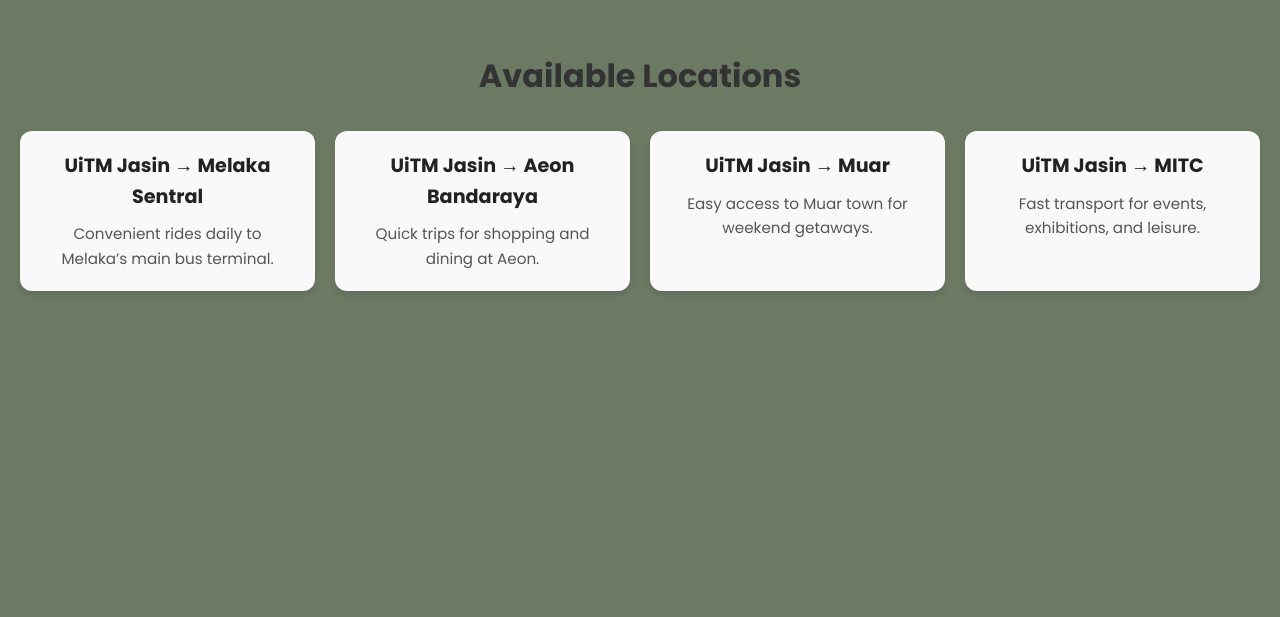
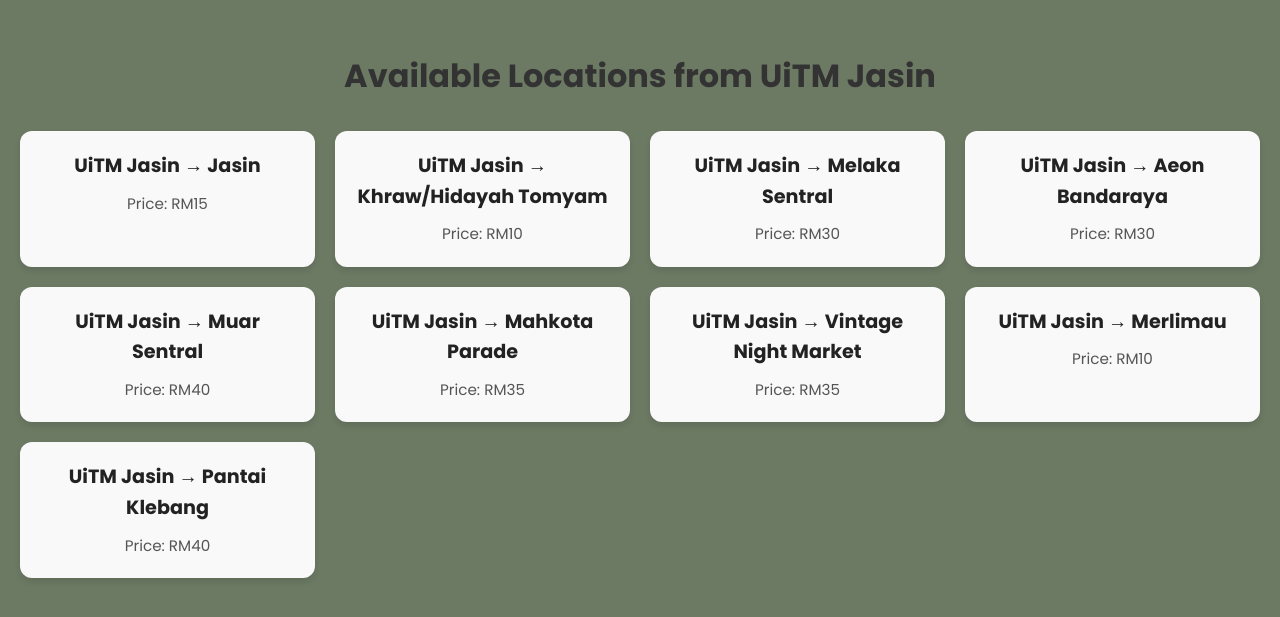
Before and after one commit to RidhwanHazian/GrabStudent, a Flask app: page /location in a window 1280 px wide. Shown: the part 86-703 px from the top of the page. Run offline with Flask 3, Linux system fonts and the light colour scheme.

Commit message:
Changes booking and location style and js

```diff
--- a/templates/location.html
+++ b/templates/location.html
@@ -31,23 +31,43 @@
 
   <!-- Location Section -->
   <section class="locations">
-    <h1>Available Locations</h1>
+    <h1>Available Locations from UiTM Jasin</h1>
     <div class="location-grid">
       <div class="location-card">
+        <h2>UiTM Jasin → Jasin</h2>
+        <p>Price: RM15</p>
+      </div>
+      <div class="location-card">
+        <h2>UiTM Jasin → Khraw/Hidayah Tomyam</h2>
+        <p>Price: RM10</p>
+      </div>
+      <div class="location-card">
         <h2>UiTM Jasin → Melaka Sentral</h2>
-        <p>Convenient rides daily to Melaka’s main bus terminal.</p>
+        <p>Price: RM30</p>
       </div>
       <div class="location-card">
         <h2>UiTM Jasin → Aeon Bandaraya</h2>
-        <p>Quick trips for shopping and dining at Aeon.</p>
+        <p>Price: RM30</p>
       </div>
       <div class="location-card">
-        <h2>UiTM Jasin → Muar</h2>
-        <p>Easy access to Muar town for weekend getaways.</p>
+        <h2>UiTM Jasin → Muar Sentral</h2>
+        <p>Price: RM40</p>
       </div>
       <div class="location-card">
-        <h2>UiTM Jasin → MITC</h2>
-        <p>Fast transport for events, exhibitions, and leisure.</p>
+        <h2>UiTM Jasin → Mahkota Parade</h2>
+        <p>Price: RM35</p>
+      </div>
+      <div class="location-card">
+        <h2>UiTM Jasin → Vintage Night Market</h2>
+        <p>Price: RM35</p>
+      </div>
+      <div class="location-card">
+        <h2>UiTM Jasin → Merlimau</h2>
+        <p>Price: RM10</p>
+      </div>
+      <div class="location-card">
+        <h2>UiTM Jasin → Pantai Klebang</h2>
+        <p>Price: RM40</p>
       </div>
     </div>
   </section>
```
Also changed, not shown: static/script.js (+27 -8 lines), static/style.css (+32 -0 lines), templates/booking.html (+22 -9 lines).
